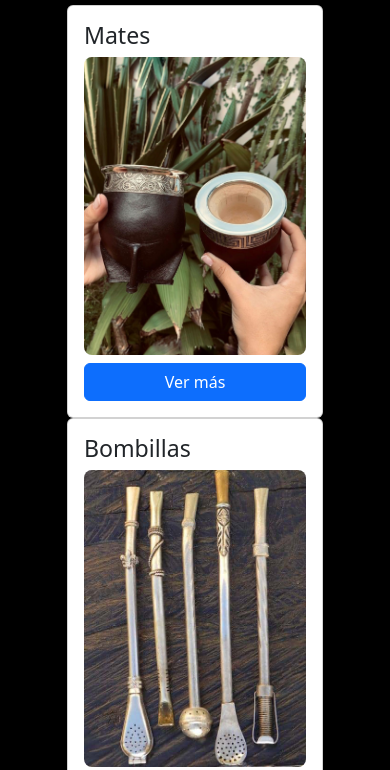
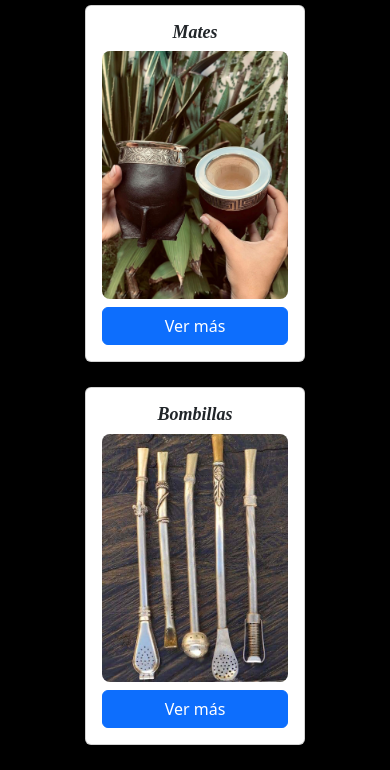
Before and after one commit to Ostres/matemateando, a website: page index.html in a window 390 px wide. Shown: the part 1758-2528 px from the top of the page. Drawn offline with nearby package versions, Linux system fonts and the light colour scheme.

Commit message:
cambios mq y detalles

```diff
--- a/scss/base/_mediaquery.scss
+++ b/scss/base/_mediaquery.scss
@@ -4,6 +4,17 @@
         margin: 0 auto;
         display: flex;
         justify-content: center;
+    }
+    .contenedor{
+        width: 60%;
+        margin-bottom: 25px;
+        h3{
+            font-size: 18px;
+            text-align: center;
+            font-family:'Times New Roman', Times, serif;
+            font-style: italic;
+            font-weight: bold;
+        }
     }
 
 }
--- a/scss/components/_layout.scss
+++ b/scss/components/_layout.scss
@@ -110,6 +110,14 @@ main{
 
 .contenedor{
     width: 90%;
+    margin-bottom: 20px;
+    h3{
+        font-size: 23px;
+        text-align: center;
+        font-family:'Lucida Sans', 'Lucida Sans Regular', 'Lucida Grande', 'Lucida Sans Unicode', Geneva, Verdana, sans-serif;
+        font-style: oblique;
+        font-weight: bold;
+    }
 }
 
 .custom-img-inicio{
@@ -123,11 +131,3 @@ main{
     flex-direction: column;
     justify-content: center;
 }
-
-// .tarjeta-producto{
-//     transition: 2s;
-// }
-
-// .tarjeta-producto:hover{
-//     transform: scale(1.5);
-// }
```
Also changed, not shown: css/estilos.css.
